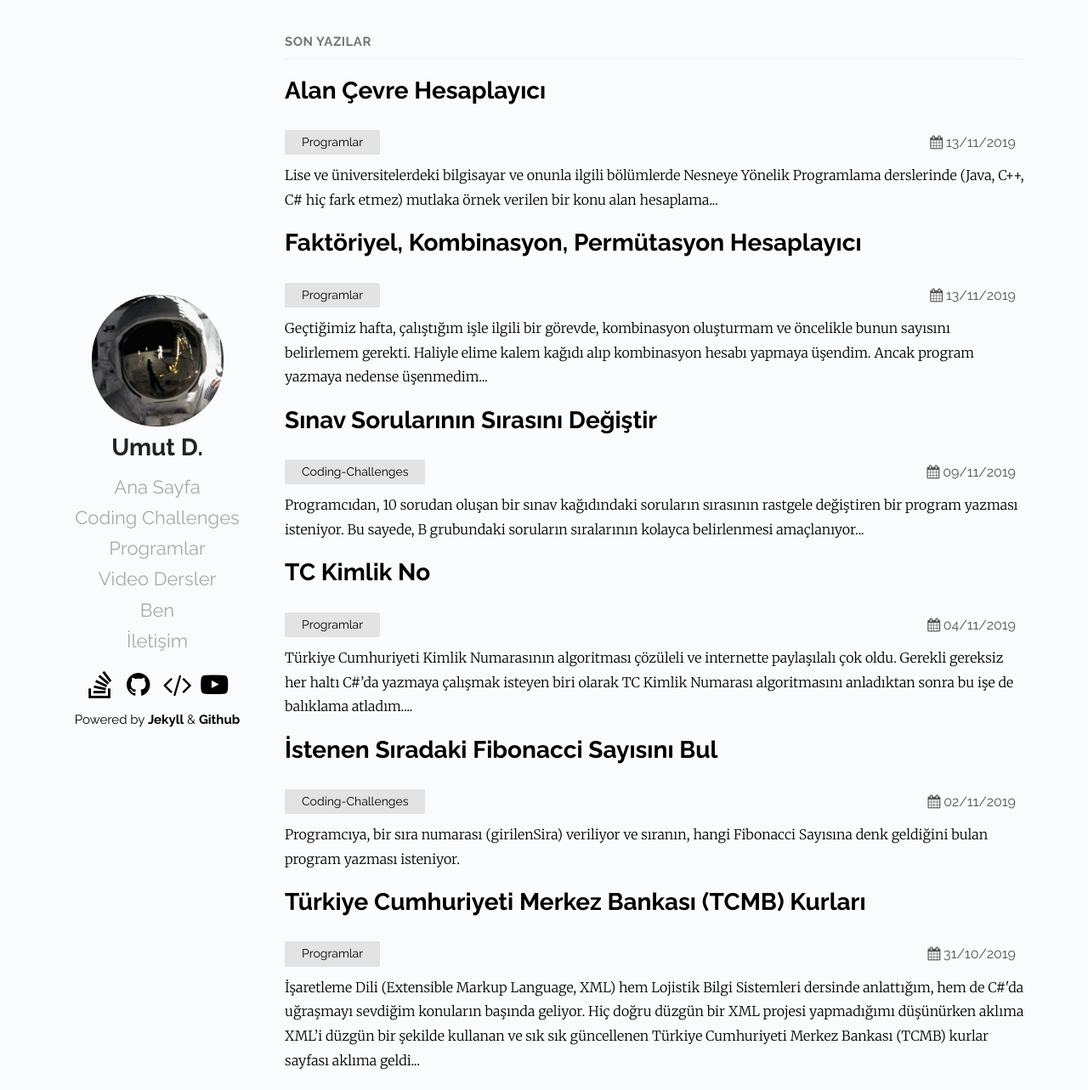
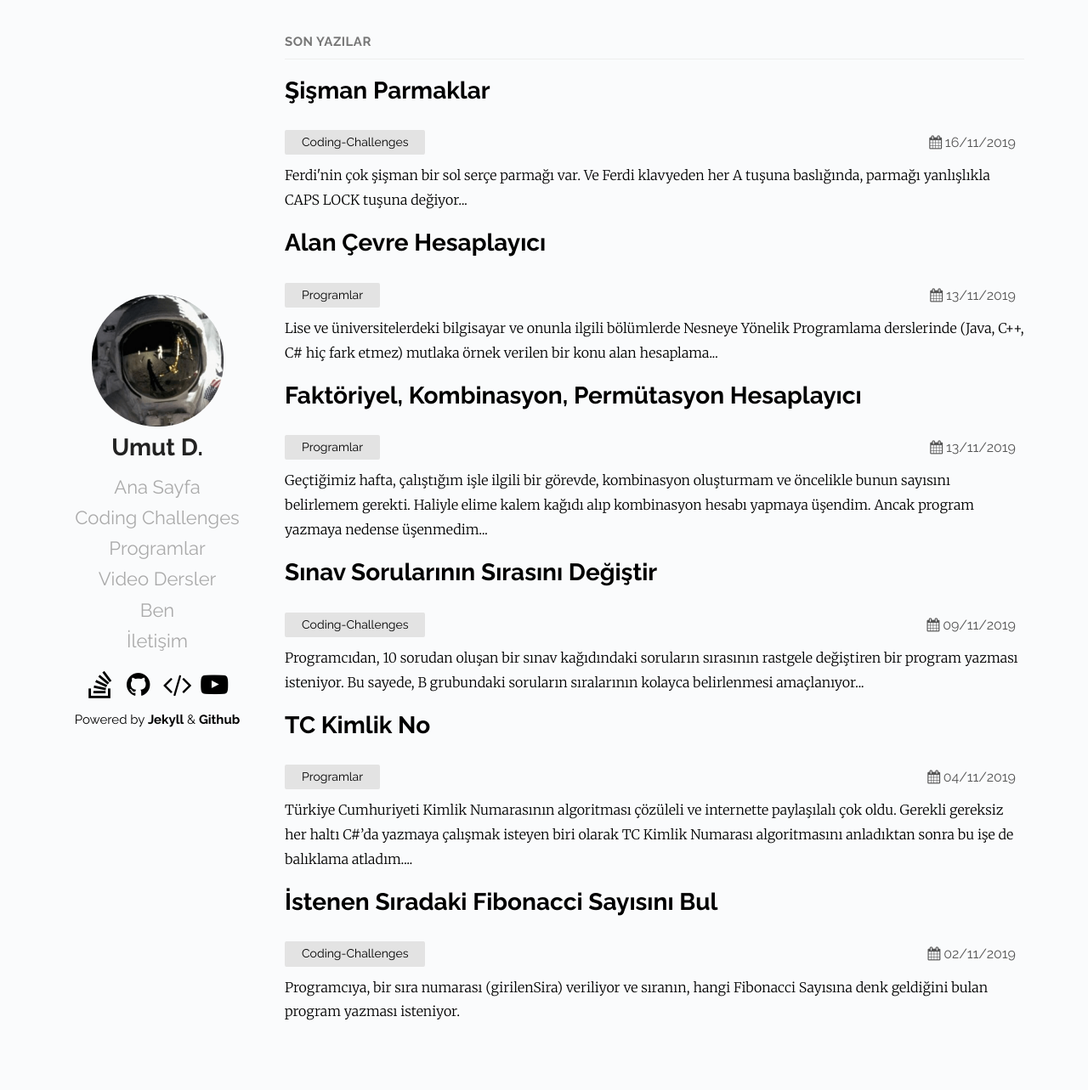
Before and after one commit to Umut-D/umutd.com, a Jekyll site: the page built from index.md, in a window 1280 px wide and 1283 px high. Shown: the whole window at 85% size. Built offline with Jekyll 4.4.1, drawn with Linux system fonts in a browser that asks for light colours; some of the changed lines change nothing that is shown.

Commit message:
yeni coding challanges eklendi

````diff
--- /dev/null
+++ b/_posts/coding-challenges/2019-11-15-sisman-parmaklar.md
@@ -0,0 +1,86 @@
+---
+layout: post
+title: Şişman Parmaklar
+date: 2019-11-16 04:02 +0300
+categories: Coding-Challenges
+tags: Büyük Küçük Harf, Klavye, Yazı
+excerpt: Ferdi'nin çok şişman bir sol serçe parmağı var. Ve Ferdi klavyeden her A tuşuna baslığında, parmağı yanlışlıkla CAPS LOCK tuşuna değiyor...
+---
+### Soru
+Ferdi'nin çok şişman bir sol serçe parmağı var. Ve Ferdi klavyeden her A tuşuna baslığında, parmağı yanlışlıkla CAPS LOCK tuşuna değiyor.
+
+Önündeki klavyeye bakarak yazı yazan Ferdi'nin A tuşu bozuk olduğundan (ki farkında değil), ortaya A harfleri olmayan ve CAPS LOCK açıldığında büyük, kapandığında küçük harflerle yazılan dandik bir metin çıkıyor.
+
+Bu noktada ise programcıdan, Ferdi'nin yazdığı bu hatalı yazıyı bire bir simüle eden bir program oluşturması isteniyor.
+
+### Örnek
+
+| Girdi                                                   | Çıktı                                        |
+|---------------------------------------------------------|----------------------------------------------|
+| **girilenYazi**: Merhaba dünyalı, biz dost muyuz acaba? | **Sonuç**:  MerhB dünyLI, BİZ DOST MUYUZ cB? |
+| **girilenYazi**: Şehir manzarası izlemek harika         | **Sonuç**:  Şehir mNZrSI İZLEMEK Hrik        |
+
+### Çözüm - C#
+```csharp
+using System;
+
+class Program
+{
+    static void Main()
+    {
+        string yazi = "Ankara'da şehir manzarası izlenecek yerlerden bir tanesi de Ankara Kalesidir.";
+
+        // a harflerini tek tek parçalayıp diziye at
+        string[] dizi = yazi.Split('a');
+        string yeniYazi = string.Empty;
+
+        for (int i = 0; i < dizi.Length; i++)
+        {
+            // Sırası çift haneli dizide (a harfini sil) yazıyı büyük harfli yap
+            if (i % 2 != 0)
+            {
+                yeniYazi += dizi[i].ToUpper();
+            }
+            // Sırası ek haneli dizide (a harfini sil) yazıyı küçük harfli yap
+            else
+            {
+                yeniYazi += dizi[i];
+            }
+        }
+
+        Console.WriteLine(yeniYazi);
+
+        Console.Read();
+    }
+}
+```
+
+### Çözüm - Java
+```java
+public class Main {
+    public static void main(String[] args) {
+        String yazi = "";
+        String str = "Merhaba dünyalı, biz dost muyuz acaba?";
+
+        // a harflerini tek tek parçalayıp diziye at
+        String[] dizi = str.split("[aA]");
+
+        for (int i = 0; i < dizi.length; i++)
+        {
+            // Sırası çift haneli dizide (a harfini sil) yazıyı büyük harfli yap
+            if (i % 2 != 0)
+            {
+                yazi += dizi[i].toUpperCase();
+            }
+            // Sırası ek haneli dizide (a harfini sil) yazıyı küçük harfli yap
+            else
+            {
+                yazi += dizi[i];
+            }
+        }
+
+        System.out.println(yazi);
+    }
+}
+
+```
--- a/pages/coding-challenges.md
+++ b/pages/coding-challenges.md
@@ -54,6 +54,7 @@ Ben bu soruların cevaplarımda **C#** ve **Java** dilleriyle çözüm bulmayı
 * [Rakamları, Rakama Göre Tekrar Yaz](/coding-challenges/rakamlari-rakama-gore-tekrar-yaz)
 * [Sayıları Basamaklı Halde Yaz](/coding-challenges/sayilari-basamakli-halde-yaz)
 * [Sayıyı Virgülle Düzenle](/coding-challenges/sayiyi-virgulle-duzenle)
+* [Şişman Parmaklar](/coding-challenges/sisman-parmaklar)
 * [Uygun Telefon Numarası Biçimi](/coding-challenges/uygun-telefon-numarasi-bicimi)
 * [Yazıyı Farklı Şekilde Yaz](/coding-challenges/yaziyi-farkli-sekilde-yaz)
 
````
